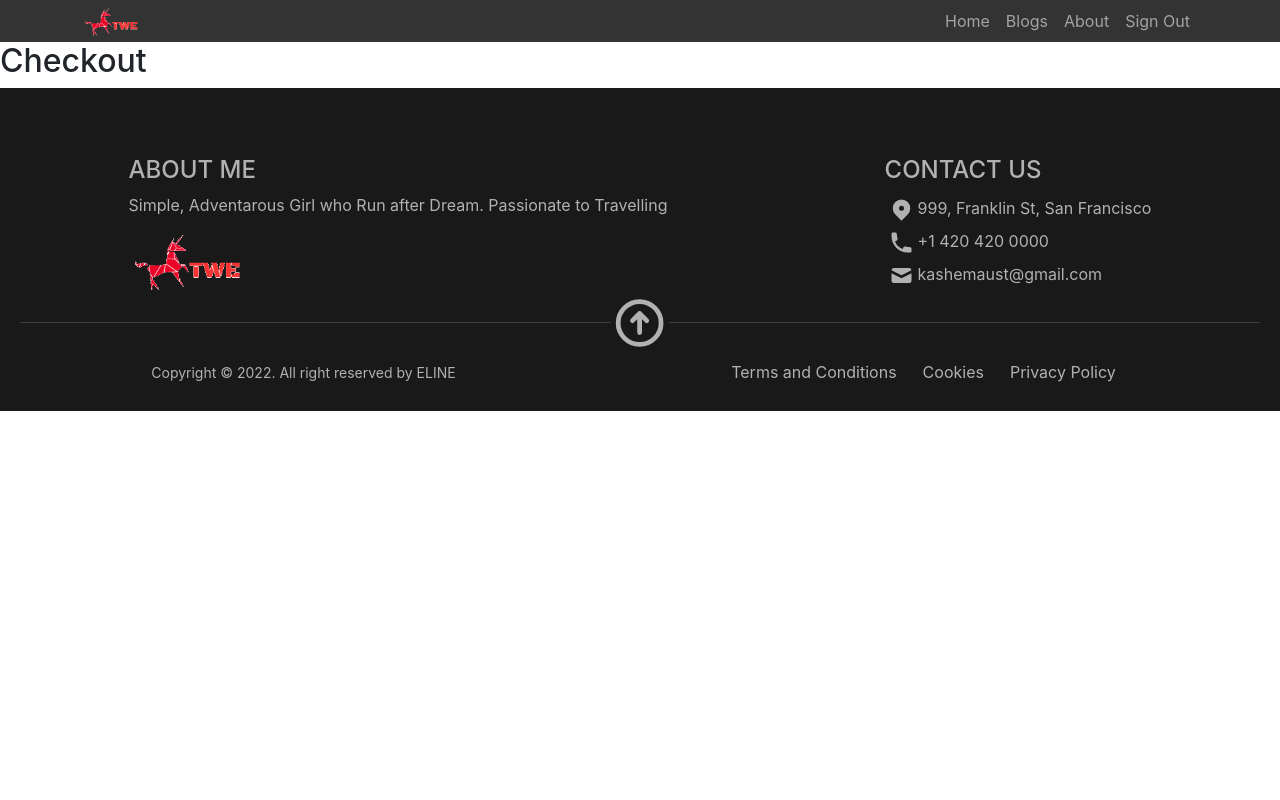
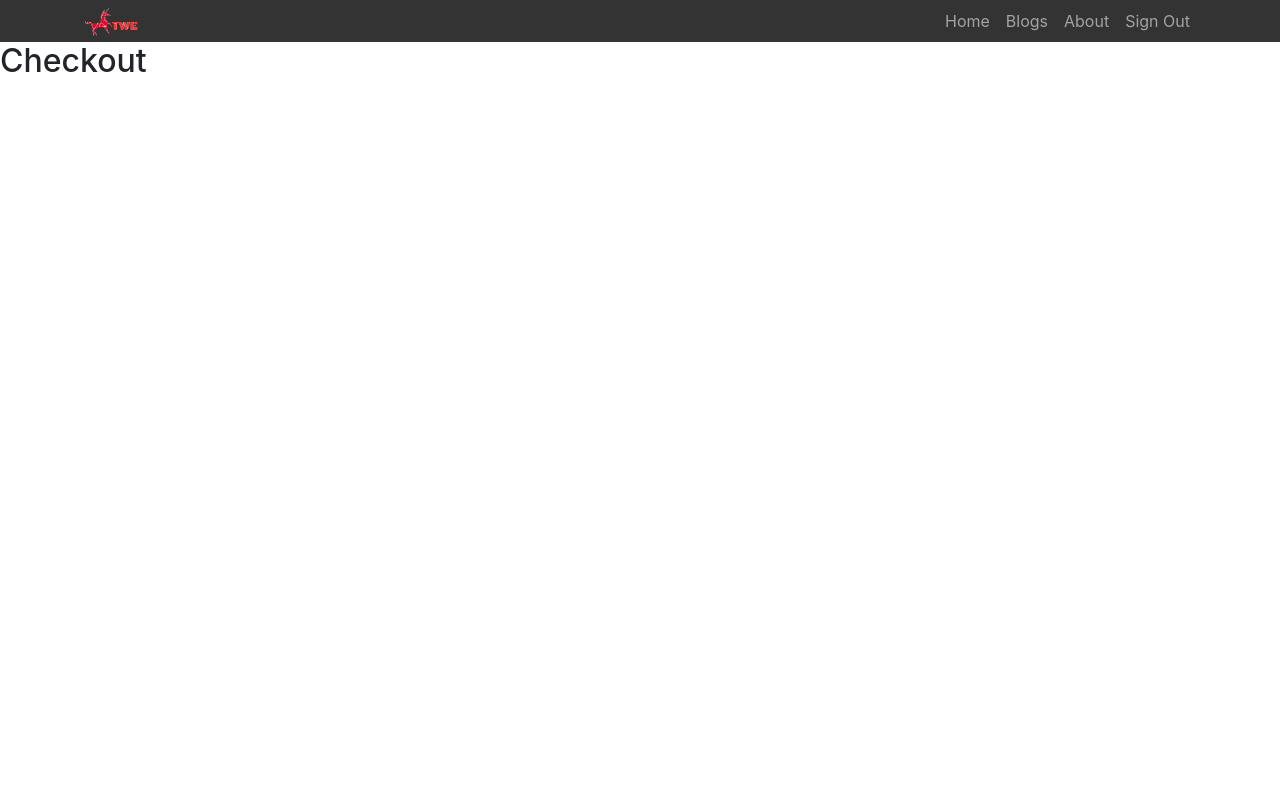
Before and after one commit to engrkashem/travel-guide-elina-client, a React (Create React App) app: page /checkout in a window 1280 px wide. Shown: the top 800 px of the page. Built offline with nearby package versions, Linux system fonts and the light colour scheme; no server answers; sample sign-in values are in the browser's storage.

Commit message:
some styled added to spinner like text-center and margin top

```diff
--- a/src/Pages/Home/Checkout/Checkout.js
+++ b/src/Pages/Home/Checkout/Checkout.js
@@ -2,7 +2,7 @@ import React from 'react';
 
 const Checkout = () => {
     return (
-        <div>
+        <div className='min-vh-100'>
             <h2>Checkout</h2>
         </div>
     );
--- a/src/Pages/Home/RequiredAuth/RequiredAuth.js
+++ b/src/Pages/Home/RequiredAuth/RequiredAuth.js
@@ -1,8 +1,8 @@
-import React, { Children } from 'react';
-import { Spinner } from 'react-bootstrap';
+import React from 'react';
 import { useAuthState } from 'react-firebase-hooks/auth';
 import { Navigate, useLocation } from 'react-router-dom';
 import auth from '../../../firebase.init';
+import Loading from '../../Shared/Loading/Loading';
 
 const RequiredAuth = ({ children }) => {
 
@@ -10,11 +10,7 @@ const RequiredAuth = ({ children }) => {
     let location = useLocation();
 
     if (loading) {
-        return <p>
-            <Spinner animation="border" variant="danger" />
-            <Spinner animation="border" variant="warning" />
-            <Spinner animation="border" variant="info" />
-        </p>
+        return <Loading></Loading>
     }
 
     if (!user) {
--- /dev/null
+++ b/src/Pages/Shared/Loading/Loading.js
@@ -0,0 +1,14 @@
+import React from 'react';
+import { Spinner } from 'react-bootstrap';
+
+const Loading = () => {
+    return (
+        <div className='min-vh-100 text-center mt-5 '>
+            <Spinner animation="border" variant="danger" />
+            <Spinner animation="border" variant="warning" />
+            <Spinner animation="border" variant="info" />
+        </div>
+    );
+};
+
+export default Loading;
```
